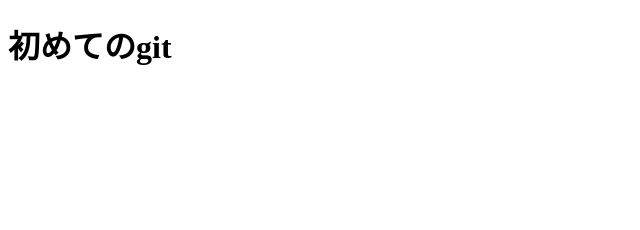
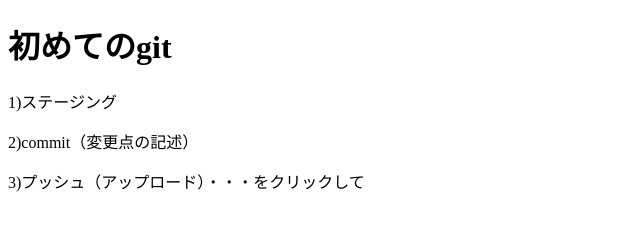
Before and after one commit to ty316b/ty316b.github.io, a plain HTML site: page index.html in a window 1280 px wide. Shown: the whole page, without its empty margins (0-640 px from the left). Drawn offline with Linux system fonts and the light colour scheme.

Commit message:
pの追加

```diff
--- a/index.html
+++ b/index.html
@@ -7,5 +7,8 @@
 </head>
 <body>
 <h1>初めてのgit</h1>
+<p>1)ステージング</p>
+<p>2)commit（変更点の記述）</p>
+<p>3)プッシュ（アップロード）・・・をクリックして</p>
 </body>
 </html>
```
